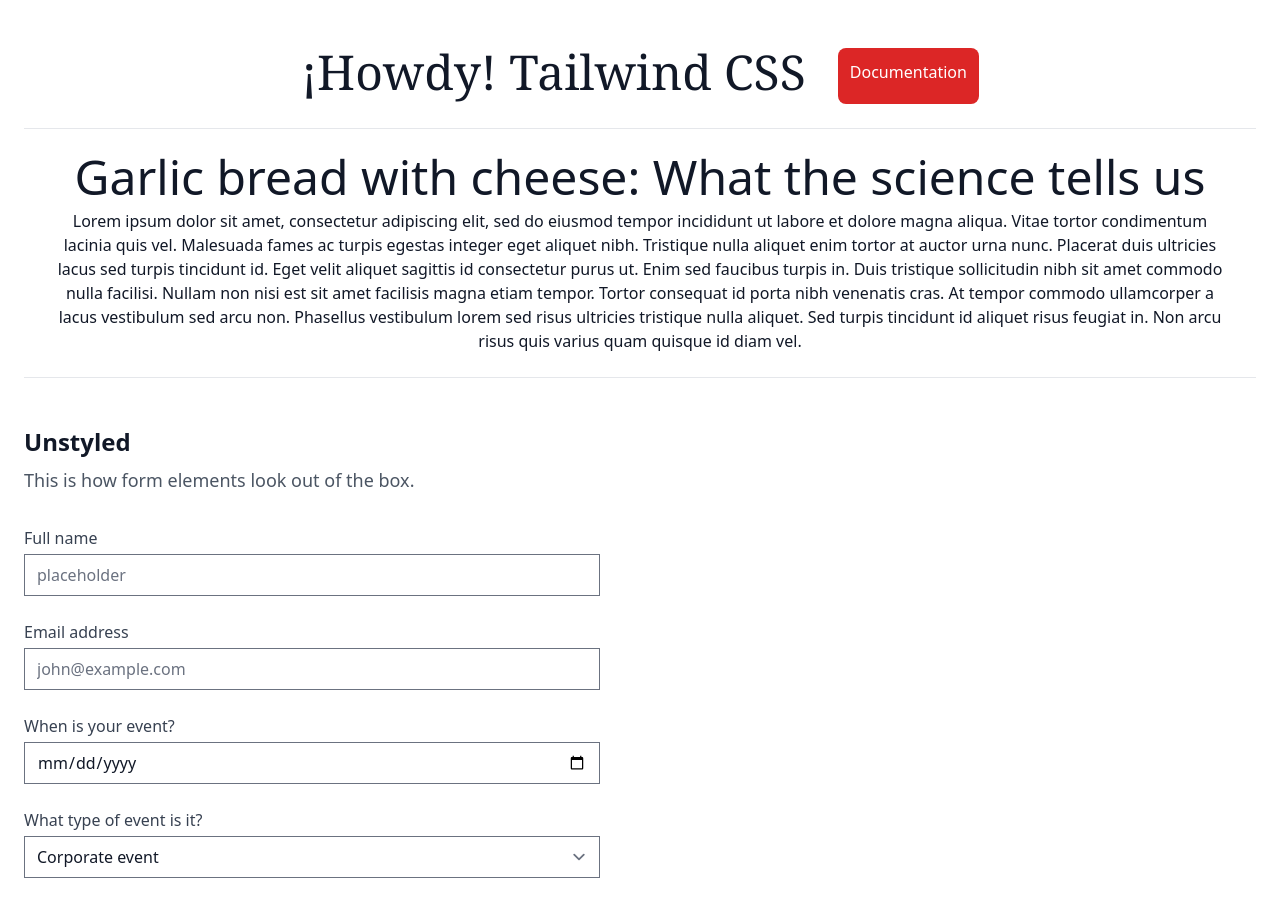
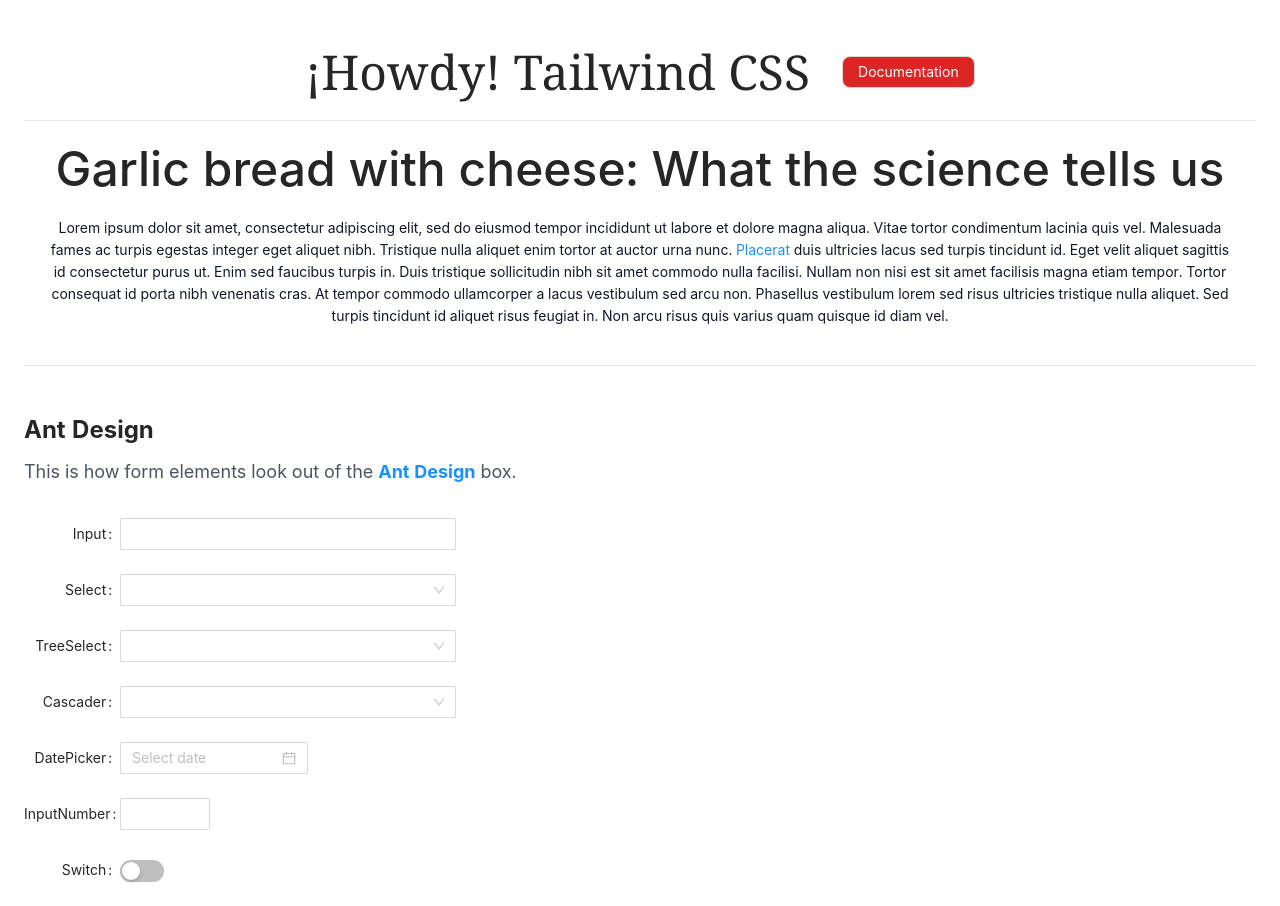
Before and after one commit to 9ntonio/tailwind-tsx, a React (Create React App) app: page / in a window 1280 px wide. Shown: the top 906 px of the page. Built offline with nearby package versions, Linux system fonts and the light colour scheme; what @tailwindcss/typography would draw is missing.

Commit message:
[9ntonio][Adding Ant Design]

```diff
--- a/package.json
+++ b/package.json
@@ -3,6 +3,7 @@
   "version": "0.1.0",
   "private": true,
   "dependencies": {
+    "@ant-design/icons": "^4.6.4",
     "@craco/craco": "6.2.0",
     "@tailwindcss/forms": "0.3.3",
     "@tailwindcss/typography": "0.4.1",
@@ -13,7 +14,11 @@
     "@types/node": "14.17.15",
     "@types/react": "17.0.20",
     "@types/react-dom": "17.0.9",
+    "antd": "^4.16.13",
     "autoprefixer": "^9",
+    "carbon-components": "^10.43.0",
+    "carbon-components-react": "^7.43.0",
+    "carbon-icons": "^7.0.7",
     "node-sass": "6.0.1",
     "postcss": "^7",
     "react": "17.0.2",
@@ -53,6 +58,7 @@
     ]
   },
   "devDependencies": {
+    "@types/carbon-components-react": "^7.36.1",
     "eslint-config-prettier": "8.3.0",
     "eslint-plugin-prettier": "4.0.0",
     "prettier": "2.4.0",
--- a/src/App.scss
+++ b/src/App.scss
@@ -1,9 +1,8 @@
-.btn {
-	@apply text-base font-medium rounded-lg p-3;
-}
+@import '~antd/dist/antd.css';
 
 .btn--primary {
 	@apply bg-red-600 text-white;
+	@apply rounded-lg;
 }
 
 .btn--secondary {
--- a/src/App.tsx
+++ b/src/App.tsx
@@ -1,16 +1,17 @@
 import React from "react";
 import "./App.scss";
+import AntForm from "./ant/AntForm";
 
 const App = (): JSX.Element => (
   <section className="subpixel-antialiased text-gray-900 px-6">
     <div className="lg:max-w-screen-xl md:max-w-lg mx-auto py-12 divide-y">
       <div className="grid grid-rows-1 grid-flow-col auto-cols-max mb-6 flex justify-center">
-        <h1 className="font-serif pr-8">¡Howdy! Tailwind CSS</h1>
+        <h1 className="font-serif pr-8 mb-0">¡Howdy! Tailwind CSS</h1>
         <a
           href="https://tailwindcss.com/docs"
           target="_blank"
           rel="noopener noreferrer"
-          className="btn btn--primary"
+          className="ant-btn btn--primary my-auto"
         >
           Documentation
         </a>
@@ -41,6 +42,28 @@
           risus feugiat in. Non arcu risus quis varius quam quisque id diam vel.
         </p>
       </article>
+
+      <div className="py-12">
+        <h2 className="text-2xl font-bold">Ant Design</h2>
+        <p className="mt-2 text-lg text-gray-600">
+          This is how form elements look out of the{" "}
+          <strong>
+            <a
+              href="https://ant.design/docs/react/customize-theme"
+              target="_blank"
+              rel="noopener noreferrer"
+            >
+              Ant Design
+            </a>
+          </strong>{" "}
+          box.
+        </p>
+        <div className="mt-8 max-w-xl">
+          <div className="grid grid-cols-1 gap-6">
+            <AntForm />
+          </div>
+        </div>
+      </div>
 
       <div className="py-12">
         <h2 className="text-2xl font-bold">Unstyled</h2>
--- /dev/null
+++ b/src/ant/AntForm.tsx
@@ -0,0 +1,87 @@
+/* eslint-disable @typescript-eslint/no-unused-vars */
+import React, { useState } from "react";
+import {
+  Form,
+  Input,
+  Button,
+  Select,
+  Cascader,
+  DatePicker,
+  InputNumber,
+  TreeSelect,
+  Switch
+} from "antd";
+
+const AntForm = (): JSX.Element => {
+  const [componentSize, setComponentSize] = useState("default");
+
+  return (
+    <Form
+      labelCol={{
+        span: 4
+      }}
+      wrapperCol={{
+        span: 14
+      }}
+      layout="horizontal"
+      initialValues={{
+        size: componentSize
+      }}
+    >
+      <Form.Item label="Input">
+        <Input />
+      </Form.Item>
+      <Form.Item label="Select">
+        <Select>
+          <Select.Option value="demo">Demo</Select.Option>
+        </Select>
+      </Form.Item>
+      <Form.Item label="TreeSelect">
+        <TreeSelect
+          treeData={[
+            {
+              title: "Light",
+              value: "light",
+              children: [
+                {
+                  title: "Bamboo",
+                  value: "bamboo"
+                }
+              ]
+            }
+          ]}
+        />
+      </Form.Item>
+      <Form.Item label="Cascader">
+        <Cascader
+          options={[
+            {
+              value: "zhejiang",
+              label: "Zhejiang",
+              children: [
+                {
+                  value: "hangzhou",
+                  label: "Hangzhou"
+                }
+              ]
+            }
+          ]}
+        />
+      </Form.Item>
+      <Form.Item label="DatePicker">
+        <DatePicker />
+      </Form.Item>
+      <Form.Item label="InputNumber">
+        <InputNumber />
+      </Form.Item>
+      <Form.Item label="Switch" valuePropName="checked">
+        <Switch />
+      </Form.Item>
+      <Form.Item label="Button">
+        <Button>Button</Button>
+      </Form.Item>
+    </Form>
+  );
+};
+
+export default AntForm;
--- a/tailwind.config.js
+++ b/tailwind.config.js
@@ -1,10 +1,11 @@
+/* eslint-disable @typescript-eslint/no-var-requires */
 const colors = require("tailwindcss/colors");
 
 module.exports = {
   purge: ["./src/**/*.{js,jsx,ts,tsx}", "./public/index.html"],
   presets: [],
   darkMode: false, // or 'media' or 'class'
-  important: false,
+  important: true,
   theme: {
     screens: {
       sm: "640px",
```
Also changed, not shown: 2 other files (tests, documents, lock files or other folders).
